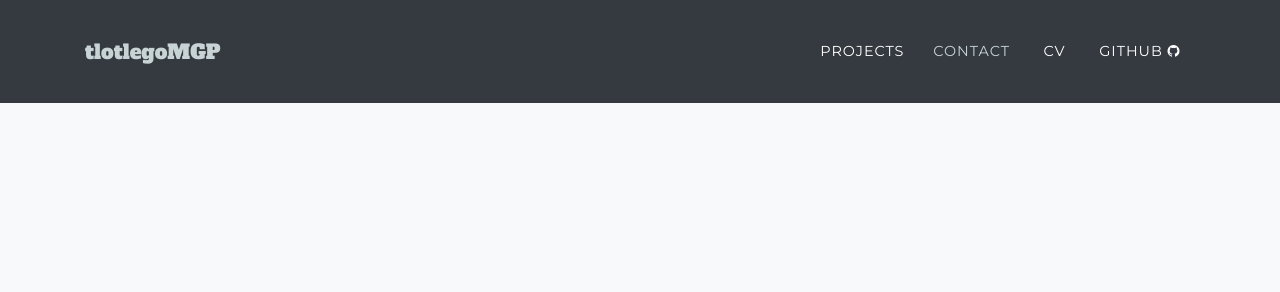
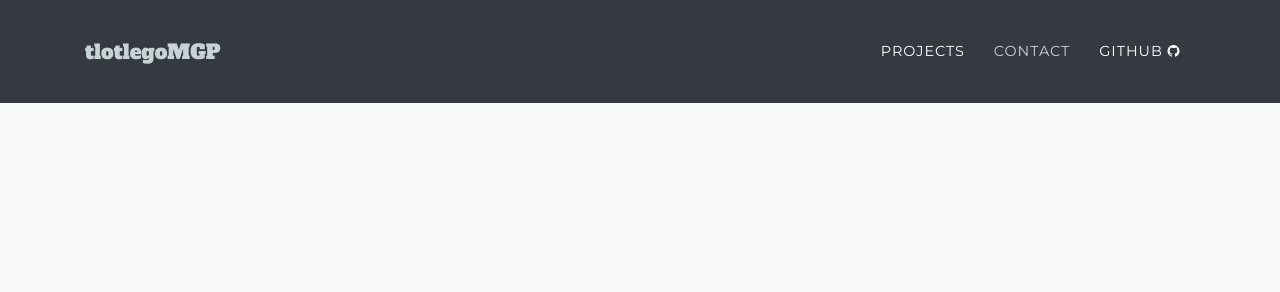
Before and after one commit to tlotlegomgp/portfolio, a Django app: page / in a window 1280 px wide. Shown: the top 292 px of the page. Run offline with Django 3.2, Linux system fonts and the light colour scheme; some libraries are stand-ins or nearby versions; some web fonts are replaced.

Commit message:
Changed navbar links

```diff
--- a/index/templates/index/snippets/navbar.html
+++ b/index/templates/index/snippets/navbar.html
@@ -14,7 +14,6 @@
             <ul class="nav navbar-nav ml-auto text-uppercase">
                 <li class="nav-item"><a class="nav-link js-scroll-trigger" href="#portfolio">PROJECTS</a></li>
                 <li class="nav-item"><a class="nav-link js-scroll-trigger" href="#sectionContact">CONTACT</a></li>
-                <li class="nav-item"><a class="nav-link js-scroll-trigger" href="{% static 'index/docs/TlotlegoMogapi.pdf' %}" target="_blank">&nbsp;CV&nbsp;</a></li>
                 <li class="nav-item"><a class="nav-link js-scroll-trigger" href="https://github.com/tlotlegomgp" target="_blank" rel="noopener noreferrer">Github&nbsp;<em class="fa fa-github" style="font-size: 14px;"></em></a></li>
             </ul>
         </div>
```
Also changed, not shown: 1 other file.
